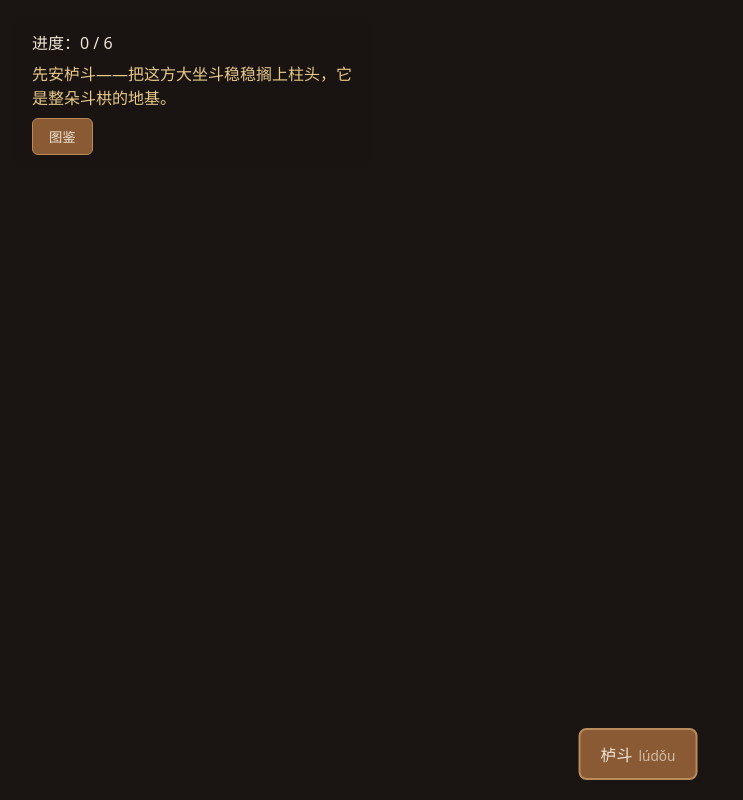
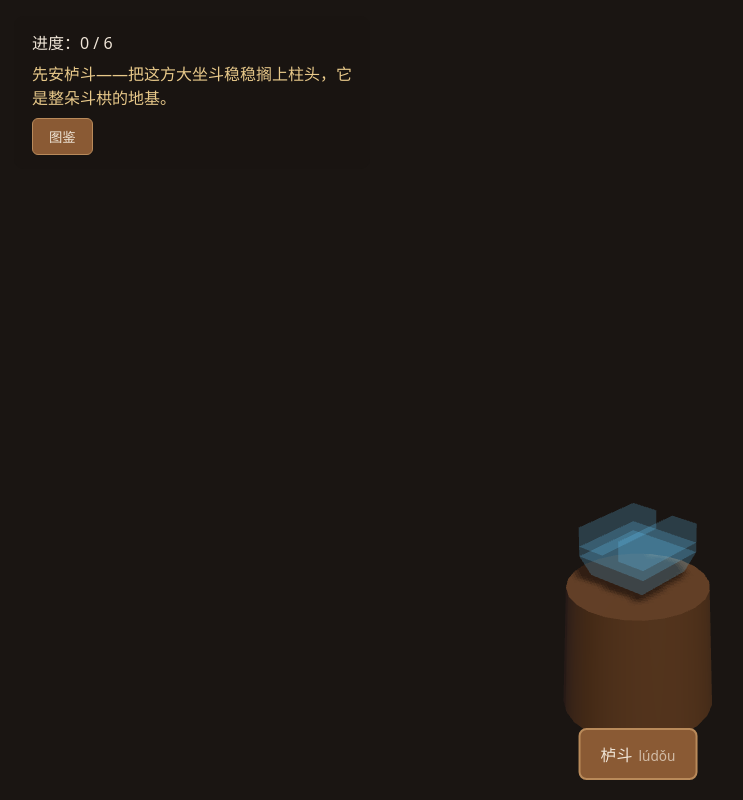
Before and after one commit to Optimus25564/dougong-foguang, a website built with Vite: page index.html in a window 1280 px wide. Shown: the whole page, without its empty margins (2-745 px from the left). Built offline with nearby package versions, Linux system fonts and the light colour scheme; animation ran at ten frames a second.

Commit message:
修复画面不可见：#app 撑满视口（画布高度曾为 0），WebGL 失败时给出明确提示而非空白页
Co-Authored-By: Claude Opus 4.8 (1M context) <noreply@anthropic.com>

```diff
--- a/index.html
+++ b/index.html
@@ -4,7 +4,7 @@
     <meta charset="UTF-8" />
     <meta name="viewport" content="width=device-width, initial-scale=1.0" />
     <title>斗拱：重建佛光寺</title>
-    <style> html,body{margin:0;height:100%;overflow:hidden;background:#1a1512} </style>
+    <style> html,body{margin:0;height:100%;overflow:hidden;background:#1a1512} #app{width:100%;height:100%} </style>
   </head>
   <body>
     <div id="app"></div>
--- a/src/main.js
+++ b/src/main.js
@@ -17,7 +17,21 @@ import { createCodex } from './ui/codex.js'
 import { createHud } from './ui/hud.js'
 
 const app = document.getElementById('app')
-const S = createScene(app)
+
+// WebGL 是本游戏的硬性前提；若创建失败（如浏览器禁用了硬件加速），
+// 明确提示而不是让整页脚本在此静默崩溃、连零件盘都挂不出来。
+let S
+try {
+  S = createScene(app)
+} catch (err) {
+  app.innerHTML = `<div style="position:fixed;inset:0;display:flex;align-items:center;
+    justify-content:center;text-align:center;padding:32px;color:#e8c98a;line-height:1.8">
+    <div>无法创建 3D 画面（WebGL 初始化失败）。<br>
+    请在浏览器设置中开启「硬件加速 / WebGL」后刷新，或换用支持 WebGL 的浏览器。<br>
+    <span style="opacity:.6;font-size:.85em">${err.message}</span></div></div>`
+  throw err
+}
+
 const game = createGame()
 
 const codex = createCodex()
```
